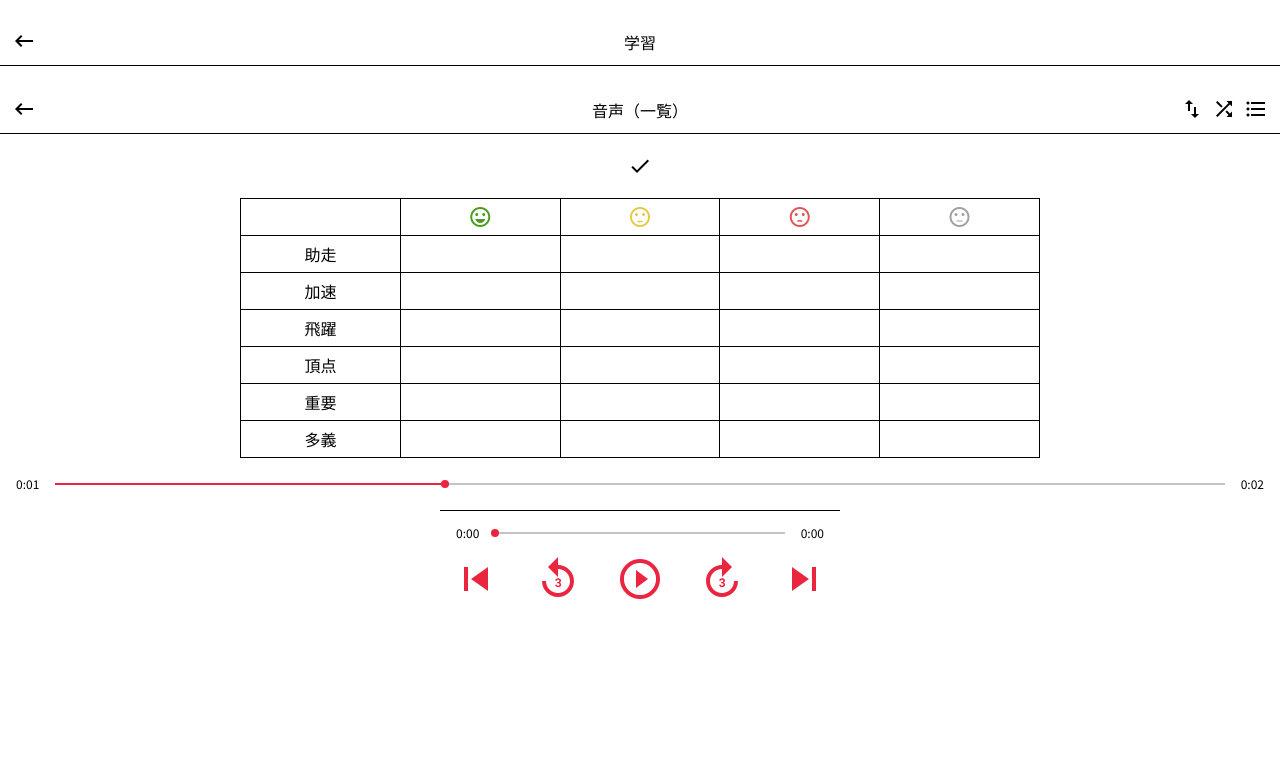
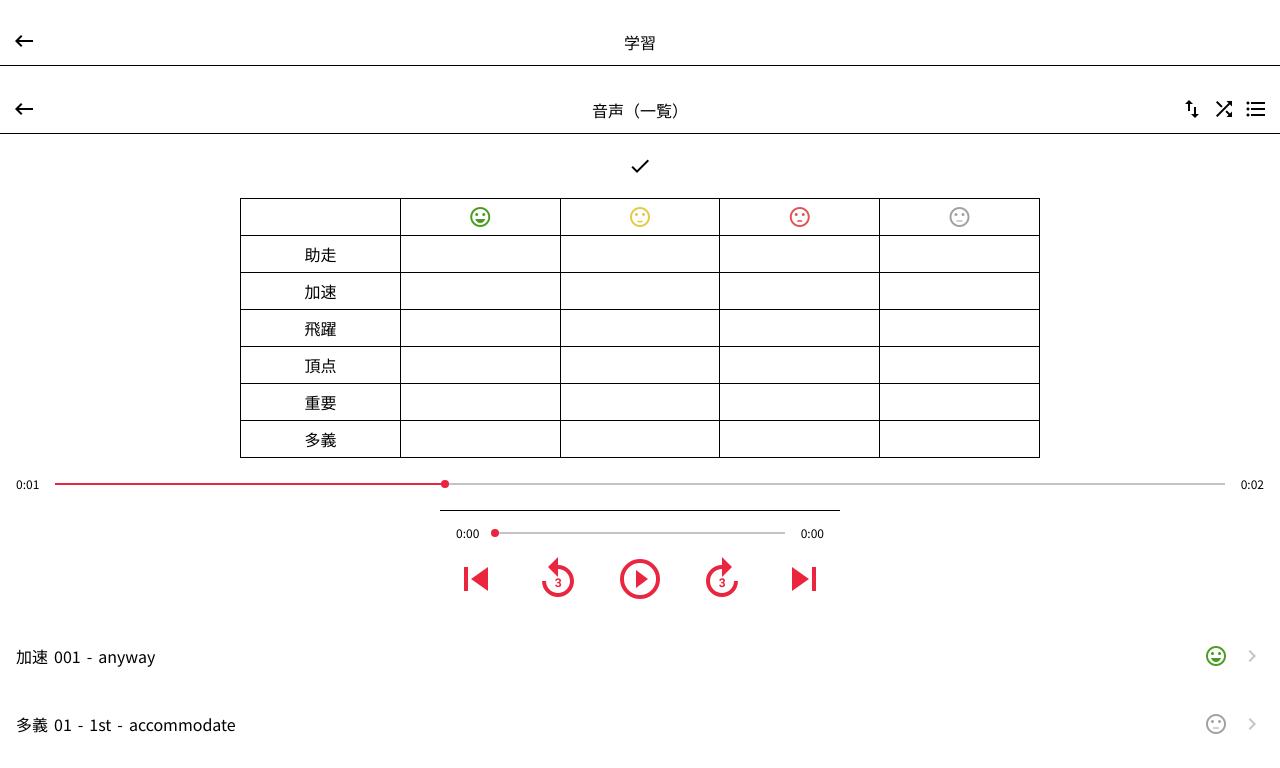
Before and after one commit to hayato24s/wordbook, a Vue app: page /preview in a window 1280 px wide. Shown: the part 2493-3261 px from the top of the page. Before the commit the page ends 3125 px from the top, so only its background shows below. Built offline with nearby package versions, Linux system fonts and the light colour scheme.

Commit message:
add: component WordList

```diff
--- a/src/App.vue
+++ b/src/App.vue
@@ -12,7 +12,14 @@ export default defineComponent({
 </script>
 
 <template>
-  <router-view />
+  <Suspense>
+    <template #default>
+      <router-view />
+    </template>
+    <template #fallback>
+      <div class="loading">...Loading</div>
+    </template>
+  </Suspense>
 </template>
 
 <style lang="scss">
--- a/src/components/Question.vue
+++ b/src/components/Question.vue
@@ -31,7 +31,7 @@ export default defineComponent({
     },
   },
   setup({ word, showAnswer }) {
-    const no = computed(() => zeroPadding(word.no));
+    const no = computed(() => zeroPadding(word.no, word.no < 1000 ? 3 : 4));
     const chapter = computed(() => chapterMap[word.chapter]);
     const header = computed(() => `${chapter.value}    No.${no.value}`);
     const english = computed(() => englishToDisplay(word.english, showAnswer));
--- /dev/null
+++ b/src/components/WordList.vue
@@ -0,0 +1,107 @@
+<script lang="ts">
+import { defineComponent, PropType, computed } from "@vue/runtime-core";
+import { Evaluation } from "~/entities/evaluation";
+import { Chapter, chapterMap, formatSubNo } from "~/entities/word";
+import Face from "~/components/Face.vue";
+import IconButton from "~/components/IconButton.vue";
+import { zeroPadding } from "~/utils";
+
+export default defineComponent({
+  name: "WordList",
+  components: {
+    Face,
+    IconButton,
+  },
+  props: {
+    no: {
+      type: Number,
+      required: true,
+    },
+    subNo: {
+      type: Number,
+      default: 0,
+    },
+    word: {
+      type: String,
+      required: true,
+    },
+    chapter: {
+      type: String as PropType<Chapter>,
+      required: true,
+    },
+    evaluation: {
+      type: String as PropType<Evaluation>,
+      required: true,
+    },
+  },
+  emits: ["click-face", "click-arrow"],
+  setup(props) {
+    const digit = computed(() =>
+      props.chapter === "Multiple" ? 2 : props.no < 1000 ? 3 : 4
+    );
+
+    return {
+      digit,
+      formatSubNo,
+      chapterMap,
+      zeroPadding,
+    };
+  },
+});
+</script>
+
+<template>
+  <div class="word-list">
+    <div class="word-list__left">
+      <div class="word-list__text">
+        {{ chapterMap[chapter] }}
+      </div>
+      <div class="word-list__text">
+        {{ zeroPadding(no, digit) }}
+      </div>
+      <div v-if="subNo !== 0" class="word-list__text">-</div>
+      <div v-if="subNo !== 0" class="word-list__text">
+        {{ formatSubNo(subNo) }}
+      </div>
+      <div class="word-list__text">-</div>
+      <div class="word-list__text">{{ word }}</div>
+    </div>
+    <div class="word-list__right">
+      <Face @click="$emit('click-face')" :name="evaluation" />
+      <IconButton
+        @click="$emit('click-arrow')"
+        size="small"
+        color="gray"
+        iconName="right"
+      />
+    </div>
+  </div>
+</template>
+
+<style lang="scss" scoped>
+@import "~/scss/main.scss";
+
+.word-list {
+  width: 100%;
+  height: 4.8rem;
+
+  display: flex;
+  justify-content: space-between;
+  align-items: center;
+
+  padding: 0 1.6rem;
+
+  &__left {
+    display: grid;
+    grid-auto-flow: column;
+    gap: 0.6rem;
+    font-size: 1.6rem;
+  }
+
+  &__right {
+    display: grid;
+    grid-auto-flow: column;
+    gap: 1.2rem;
+  }
+}
+</style>
--- a/src/entities/word.ts
+++ b/src/entities/word.ts
@@ -80,3 +80,10 @@ export const japaneseToDislay = (ja: string): DisplayedSentence => {
     return ret;
   }, [] as DisplayedSentence);
 };
+
+export const formatSubNo = (sub_no: number): string => {
+  if (sub_no === 1) return "1st";
+  if (sub_no === 2) return "2nd";
+  if (sub_no === 3) return "3rd";
+  return `${sub_no}th`;
+};
--- a/src/pages/Preview.vue
+++ b/src/pages/Preview.vue
@@ -12,11 +12,14 @@ import Table from "~/components/Table.vue";
 import CheckBox from "~/components/CheckBox.vue";
 import Audio from "~/components/Audio.vue";
 import AudioBar from "~/components/AudioBar.vue";
+import WordList from "~/components/WordList.vue";
 import { Evaluation, evaluations } from "~/entities/evaluation";
 import src1 from "~/data/001.mp3";
 import src2 from "~/data/002.mp3";
 import src3 from "~/data/003.mp3";
 import { clamp } from "~/utils";
+import { db } from "~/firebase";
+import { addDoc, collection, getDocs } from "firebase/firestore";
 
 export default defineComponent({
   name: "Preview",
@@ -32,8 +35,9 @@ export default defineComponent({
     CheckBox,
     Audio,
     AudioBar,
+    WordList,
   },
-  setup() {
+  async setup() {
     const handleClick = () => {
       console.log("clicked");
     };
@@ -197,6 +201,23 @@ export default defineComponent({
       index.value = clamp(index.value + i, 0, sources.length - 1);
     };
 
+    // try {
+    //   const docRef = await addDoc(collection(db, "users"), {
+    //     first: "Ada",
+    //     last: "Lovelace",
+    //     born: 1815,
+    //   });
+    //   console.log("Document written with ID: ", docRef.id);
+    // } catch (e) {
+    //   console.error("Error adding document: ", e);
+    // }
+
+    // const querySnapshot = await getDocs(collection(db, "users"));
+    // querySnapshot.forEach((doc) => {
+    //   // doc.data() is never undefined for query doc snapshots
+    //   console.log(doc.id, " => ", doc.data());
+    // });
+
     return {
       handleClick,
       word1,
@@ -265,6 +286,19 @@ export default defineComponent({
     <Table @update:filter="updateFilter" :filter="filter" />
     <AudioBar :currentTime="1" :duration="3" />
     <Audio @change="changeAudio" :src="sources[index]" />
+    <WordList
+      :no="1"
+      word="anyway"
+      chapter="Acceleration"
+      evaluation="Excellent"
+    />
+    <WordList
+      :no="1"
+      :subNo="1"
+      word="accommodate"
+      chapter="Multiple"
+      evaluation="NotLearned"
+    />
   </div>
 </template>
 
--- a/src/utils.ts
+++ b/src/utils.ts
@@ -1,6 +1,5 @@
-export const zeroPadding = (value: number): string => {
-  if (value === 1000) return String(1000);
-  return ("000" + String(value)).slice(-3);
+export const zeroPadding = (no: number, digit: number = 3): string => {
+  return ("0".repeat(digit) + no).slice(-digit);
 };
 
 export const clamp = (value: number, min: number, max: number) => {
```
